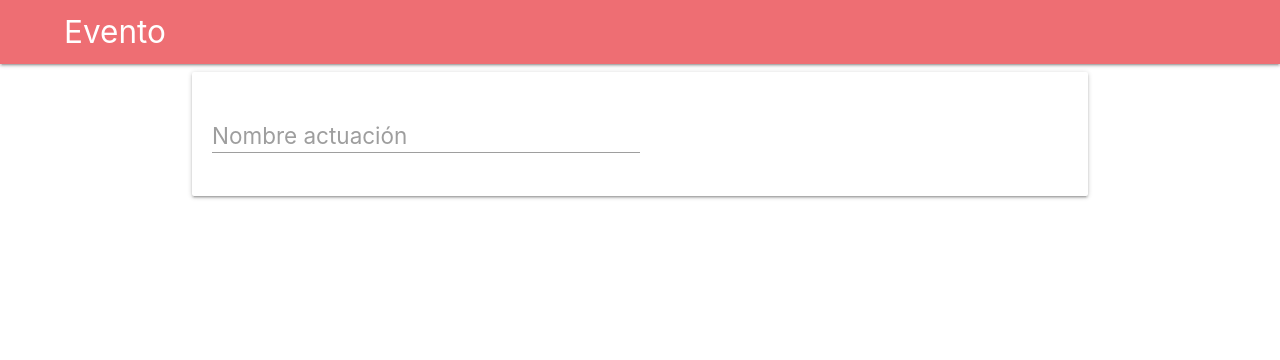
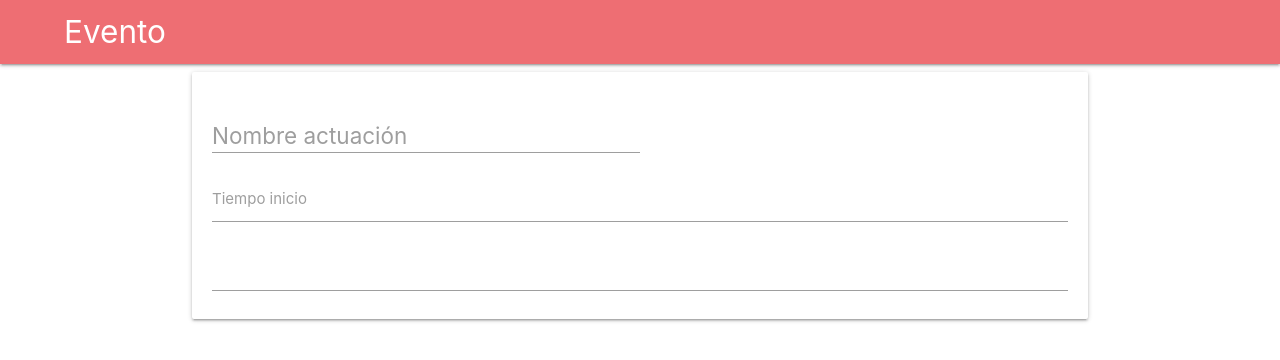
Before and after one commit to AutomatedRaid/server_festival, an Angular app in the folder frontend/: page /actuacion in a window 1280 px wide. Shown: the top 360 px of the page. Built offline with nearby package versions, Linux system fonts and the light colour scheme.

Commit message:
TimePicker error

```diff
--- a/frontend/src/app/app.module.ts
+++ b/frontend/src/app/app.module.ts
@@ -5,6 +5,7 @@ import { AppRoutingModule } from './app-routing.module';
 import { AppComponent } from './app.component';
 import { HomeComponent } from './components/home/home.component';
 import { ActuacionComponent } from './components/actuacion/actuacion.component';
+import {FormsModule} from "@angular/forms";
 
 @NgModule({
   declarations: [
@@ -14,7 +15,8 @@ import { ActuacionComponent } from './components/actuacion/actuacion.component';
   ],
   imports: [
     BrowserModule,
-    AppRoutingModule
+    AppRoutingModule,
+    FormsModule
   ],
   providers: [],
   bootstrap: [AppComponent]
--- a/frontend/src/app/components/actuacion/actuacion.component.html
+++ b/frontend/src/app/components/actuacion/actuacion.component.html
@@ -11,8 +11,15 @@
         <label for="nombre_actuacion" style="font-size: 1.5em">Nombre actuación</label>
       </div>
       <div class="input-field">
-
+        <input type="text" id="time" class="timepicker">
+        <label for="time">Tiempo inicio</label>
       </div>
+      <input type="text" class="datepicker">
     </form>
   </div>
 </div>
+<script>
+    $(document).ready(function(){
+        $('.datepicker').datepicker();
+    });
+</script>
```
